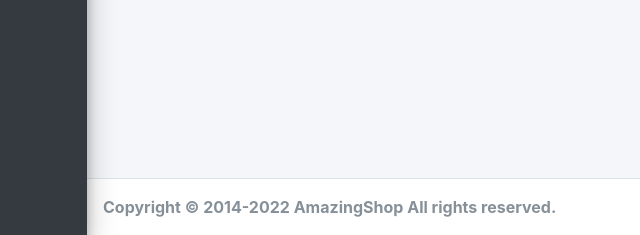
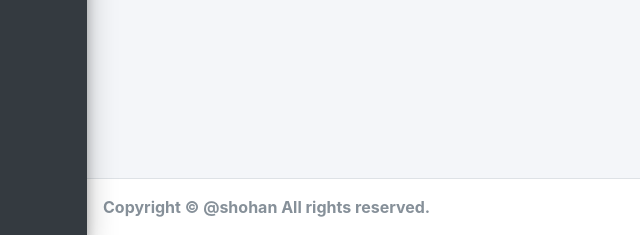
Before and after one commit to Shohan999Ronol/Aquadrops, a PHP site: page /discount_coupon.php in a window 1280 px wide. Shown: the part 565-800 px from the top of the page, without its empty margins (163-803 px from the left). Run offline with PHP 8.4, Linux system fonts and the light colour scheme; data that the repository does not hold is empty; some libraries are stand-ins or nearby versions.

```diff
--- a/discount_coupon.php
+++ b/discount_coupon.php
@@ -243,7 +243,7 @@ CREATE TABLE coupons (
 			<!-- /.content-wrapper -->
 			<footer class="main-footer">
 
-				<strong>Copyright &copy; 2014-2022 AmazingShop All rights reserved.
+				<strong>Copyright &copy; @shohan All rights reserved.
 			</footer>
 
 		</div>
```
